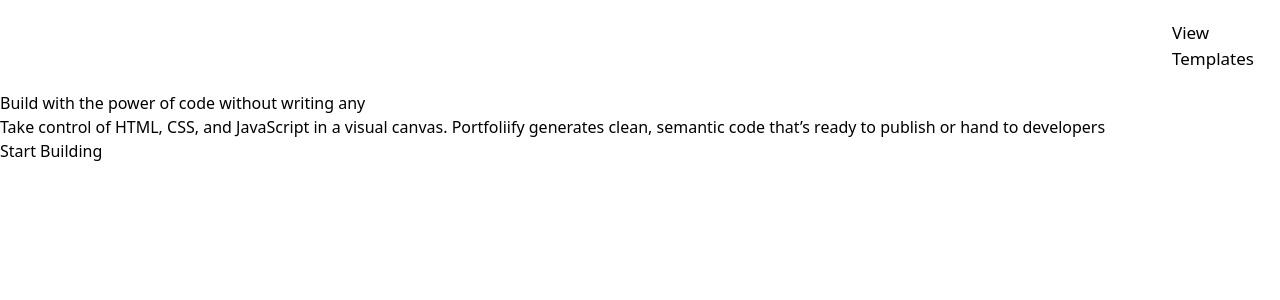
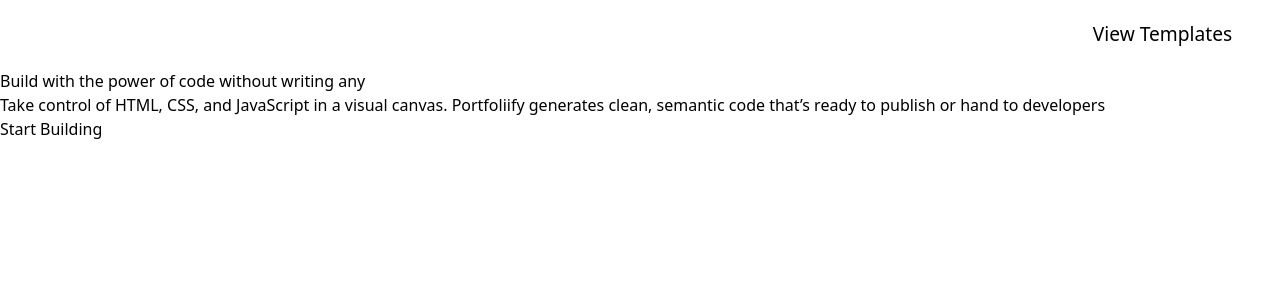
Before and after one commit to rehmnshs/PortfolioBuilder, a React (Vite) app: page / in a window 1280 px wide. Shown: the top 300 px of the page. Built offline with nearby package versions, Linux system fonts and the light colour scheme.

Commit message:
demo ver 55

```diff
--- a/src/index.css
+++ b/src/index.css
@@ -43,9 +43,10 @@
   display: flex;
   justify-content: center;
   align-items: center;
-  font-size: 17px;
   cursor: pointer;
   position: relative;
+  font-weight:450;
+  font-size: 15px;
   z-index: 1;
   transition: all 0.35s;
   padding: 20px;
@@ -77,3 +78,10 @@
   transition: all 0.35s;
   cursor: pointer;
 }
+@media only screen and (max-width: 1440px) {
+  #templatebutton {
+    width: 20%;
+  font-size: 1.5vw;
+  }
+
+}
```
